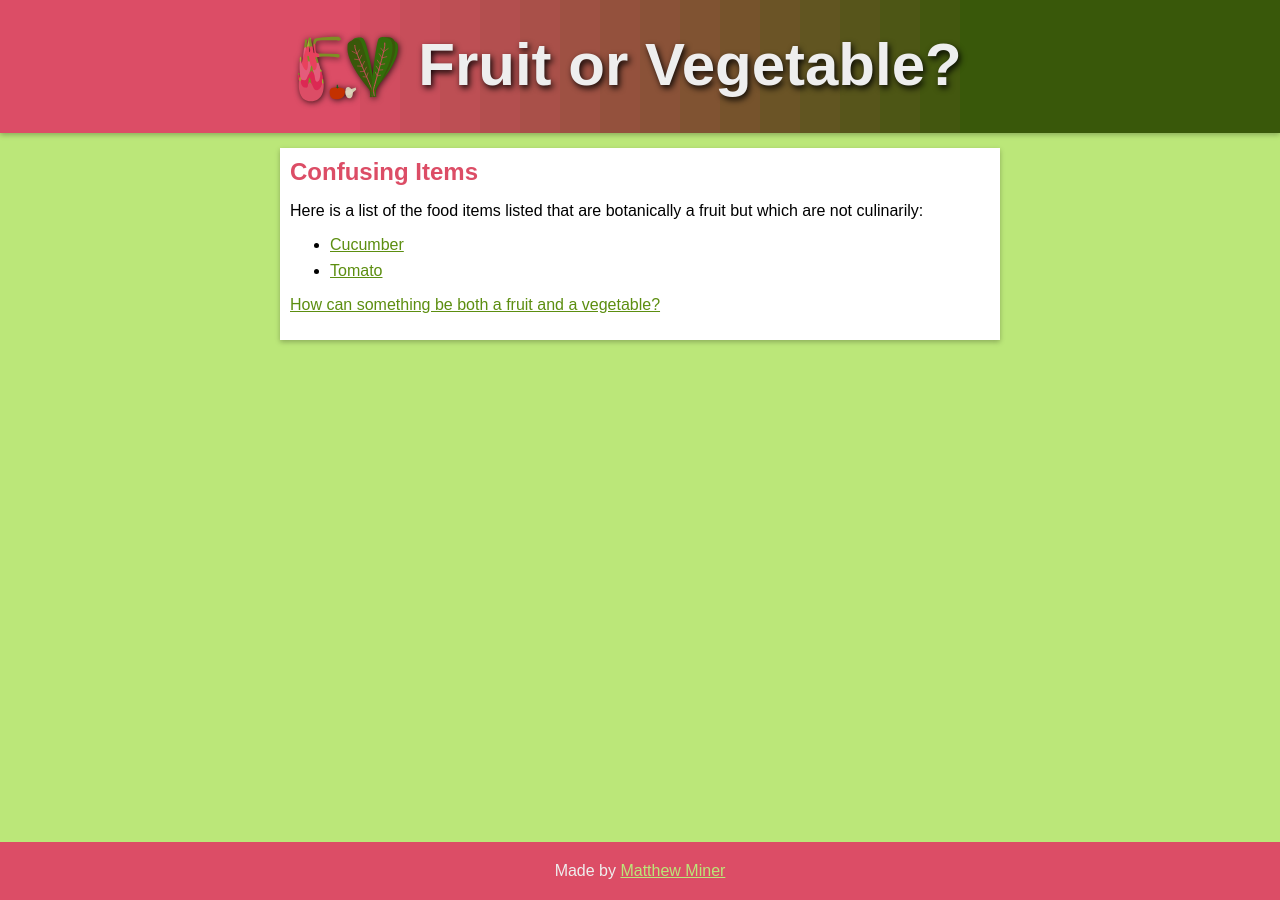
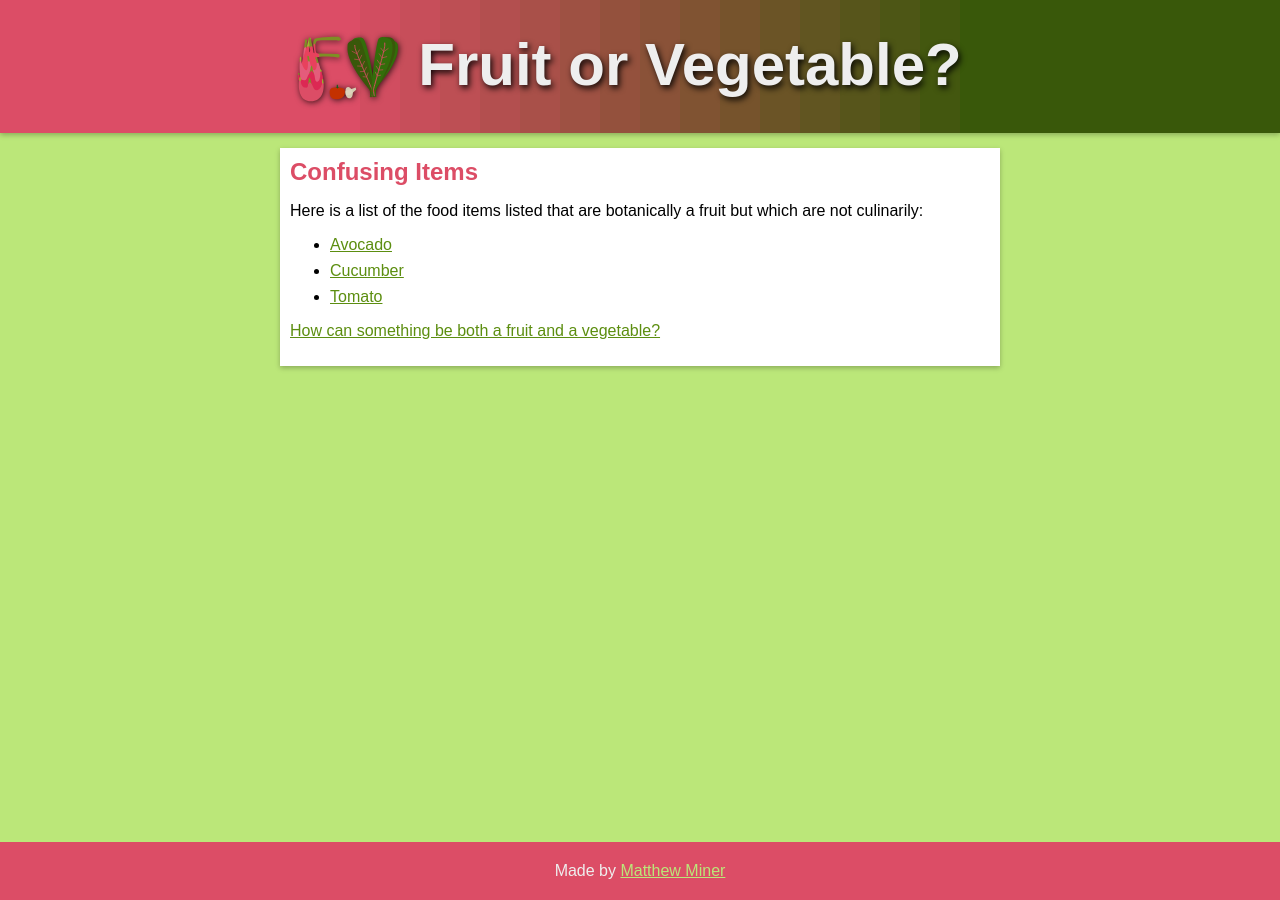
Before and after one commit to mminer237/fruitorvegetable, a Jekyll site: the page built from _pages/confusing-items.html, in a window 1280 px wide. Built offline with Jekyll 4.4.1, drawn with Linux system fonts in a browser that asks for light colours.

Commit message:
Make not fruit

```diff
--- a/_pages/confusing-items.html
+++ b/_pages/confusing-items.html
@@ -23,13 +23,13 @@ title: 'Confusing Items'
 
 			{% assign culinary_type = site.types | where:"type", item.culinarily | first %}
 			{% assign parent_culinary_type = site.types | where:"type", culinary_type.parent_type | first %}
-			{% if item.culinarily == "vegetable" or culinary_type.parent_type == "vegetable" %}
-				{% assign is_vegetable = true %}
+			{% if item.culinarily != "fruit" and culinary_type.parent_type != "fruit" %}
+				{% assign is_not_fruit = true %}
 			{% else %}
-				{% assign is_vegetable = false %}
+				{% assign is_not_fruit = false %}
 			{% endif %}
 
-			{% if is_fruit and is_vegetable %}
+			{% if is_fruit and is_not_fruit %}
 				<li><a href="{{ item.url }}">{{ item.title }}</a></li>
 			{% endif %}
 		{% endfor %}
```
